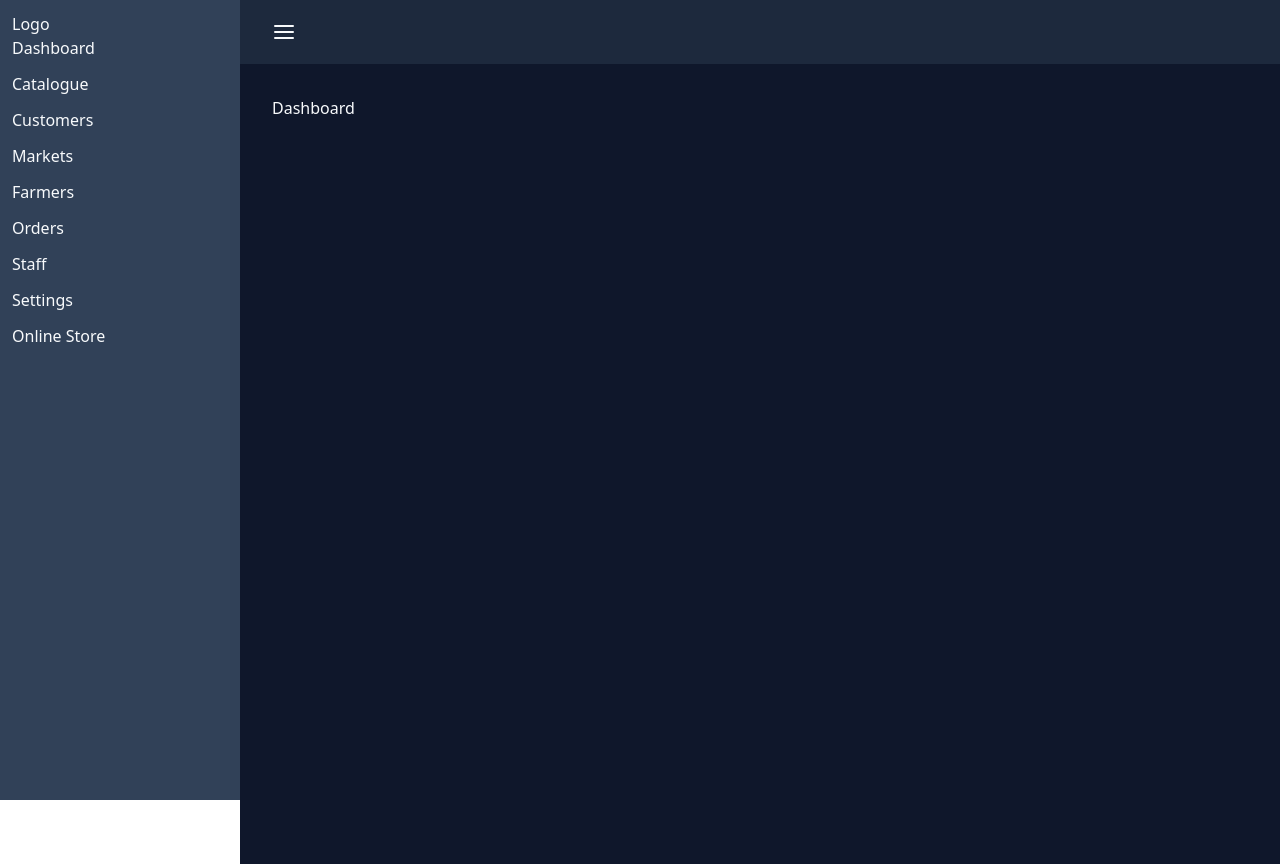
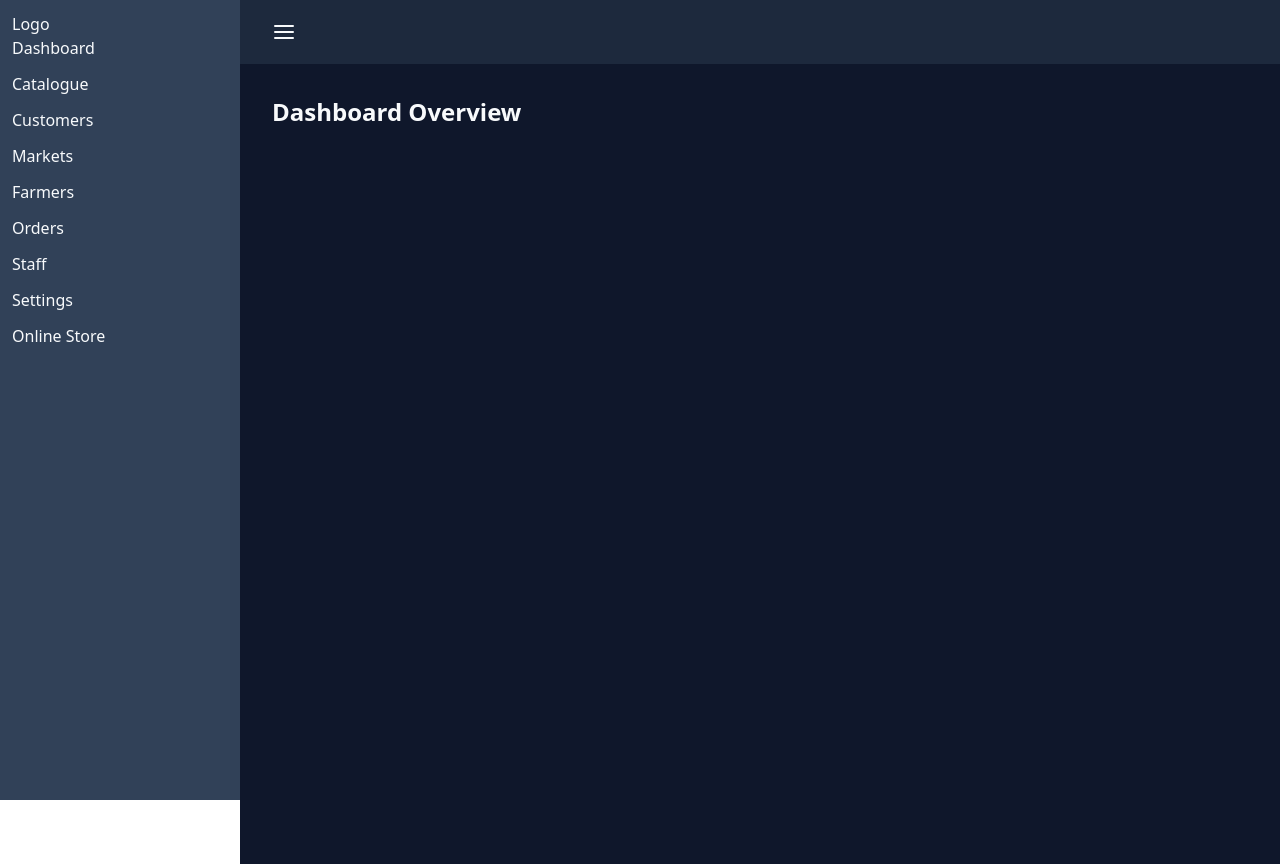
Before and after one commit to AfaaqRamzan/Multi-Vendor-Ecommerce, a Next.js app: page /dashboard in a window 1280 px wide. Built offline with nearby package versions, Linux system fonts and the light colour scheme.

Commit message:
Create the Heading

```diff
--- /dev/null
+++ b/components/backoffice/Heading.tsx
@@ -0,0 +1,8 @@
+interface HeadingProps {
+  title: string;
+}
+const Heading = ({ title }: HeadingProps) => {
+  return <h2 className="text-2xl font-semibold text-slate-50">{title}</h2>;
+};
+
+export default Heading;
--- a/src/app/(back-office)/dashboard/page.tsx
+++ b/src/app/(back-office)/dashboard/page.tsx
@@ -1,5 +1,10 @@
+import Heading from "@/components/backoffice/Heading";
 import React from "react";
 
 export default function Dashboard() {
-  return <div>Dashboard</div>;
+  return (
+    <div>
+      <Heading title="Dashboard Overview" />
+    </div>
+  );
 }
--- a/src/app/(back-office)/layout.tsx
+++ b/src/app/(back-office)/layout.tsx
@@ -1,6 +1,6 @@
 import React from "react";
-import Sidebar from "@/components/frontend/Sidebar";
-import Navbar from "@/components/frontend/Navbar";
+import Sidebar from "@/components/backoffice/Sidebar";
+import Navbar from "@/components/backoffice/Navbar";
 
 export default function layout({
   children,
```
Also changed, not shown: components/backoffice/Navbar.tsx (renamed from components/frontend/Navbar.tsx), components/backoffice/Sidebar.tsx (renamed from components/frontend/Sidebar.tsx).
